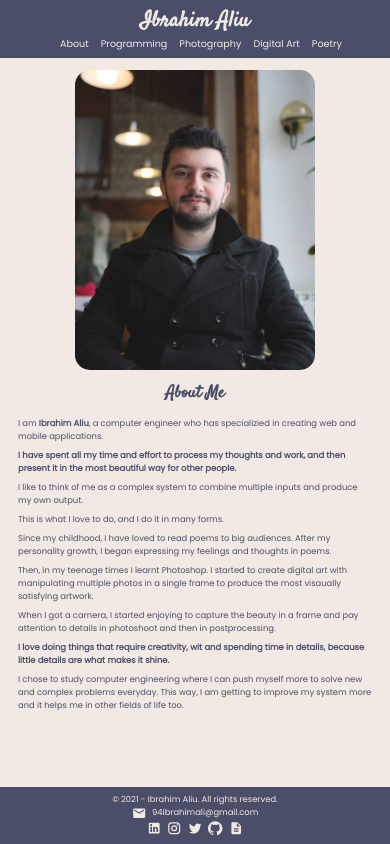
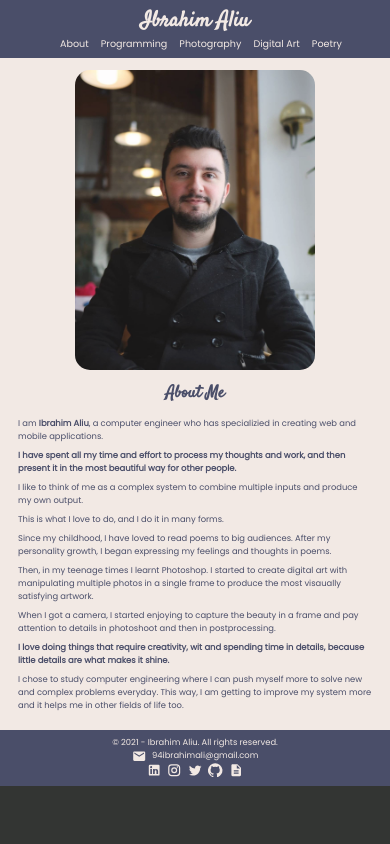
Before and after one commit to ibrahim94ali/porfolio, a Next.js app: page /about in a window 390 px wide. Built offline with nearby package versions, Linux system fonts and the light colour scheme.

Commit message:
test height fix for safari mobile

```diff
--- a/styles/Layout.module.scss
+++ b/styles/Layout.module.scss
@@ -2,7 +2,11 @@
 .container {
   display: flex;
   flex-direction: column;
-  height: 100vh;
+  min-height: 100vh;
+  @media screen and (max-width: 768px) {
+    min-height: 100vh;
+    min-height: -webkit-fill-available;
+  }
 }
 
 .content {
```
